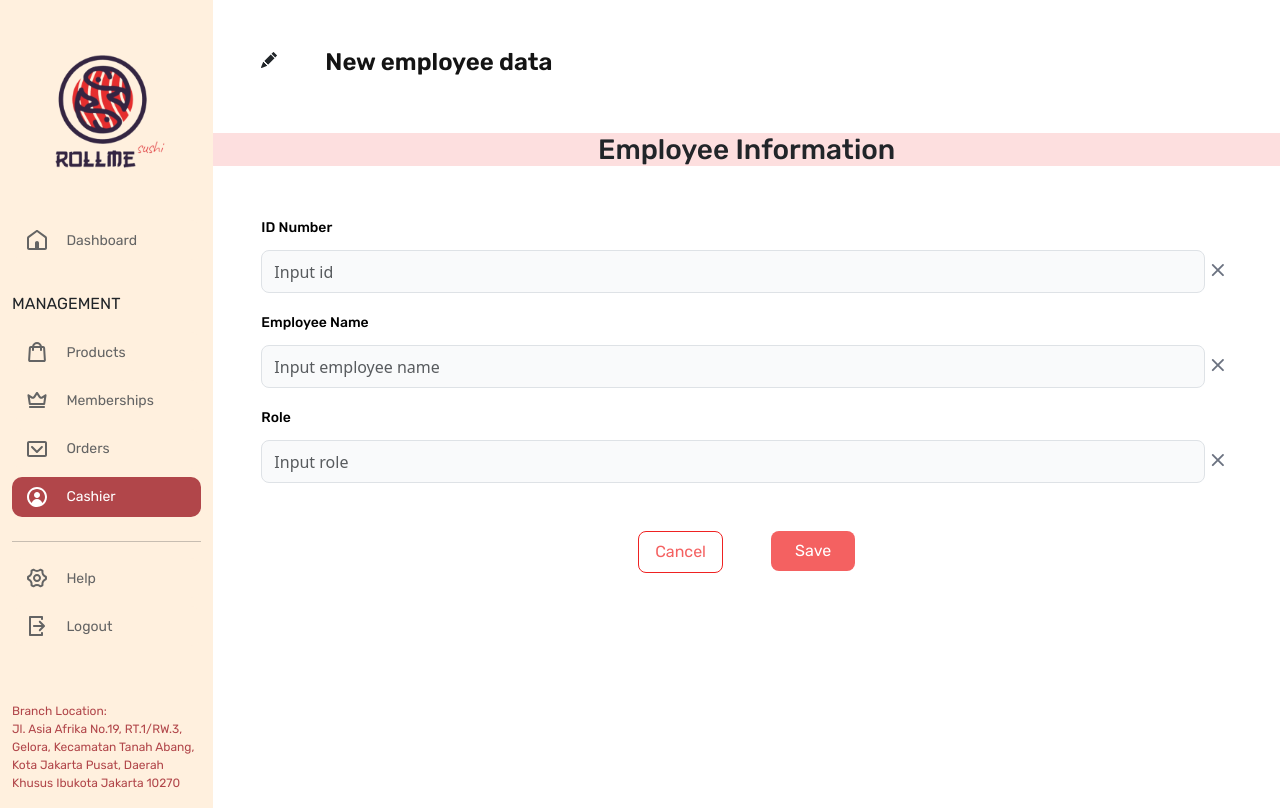
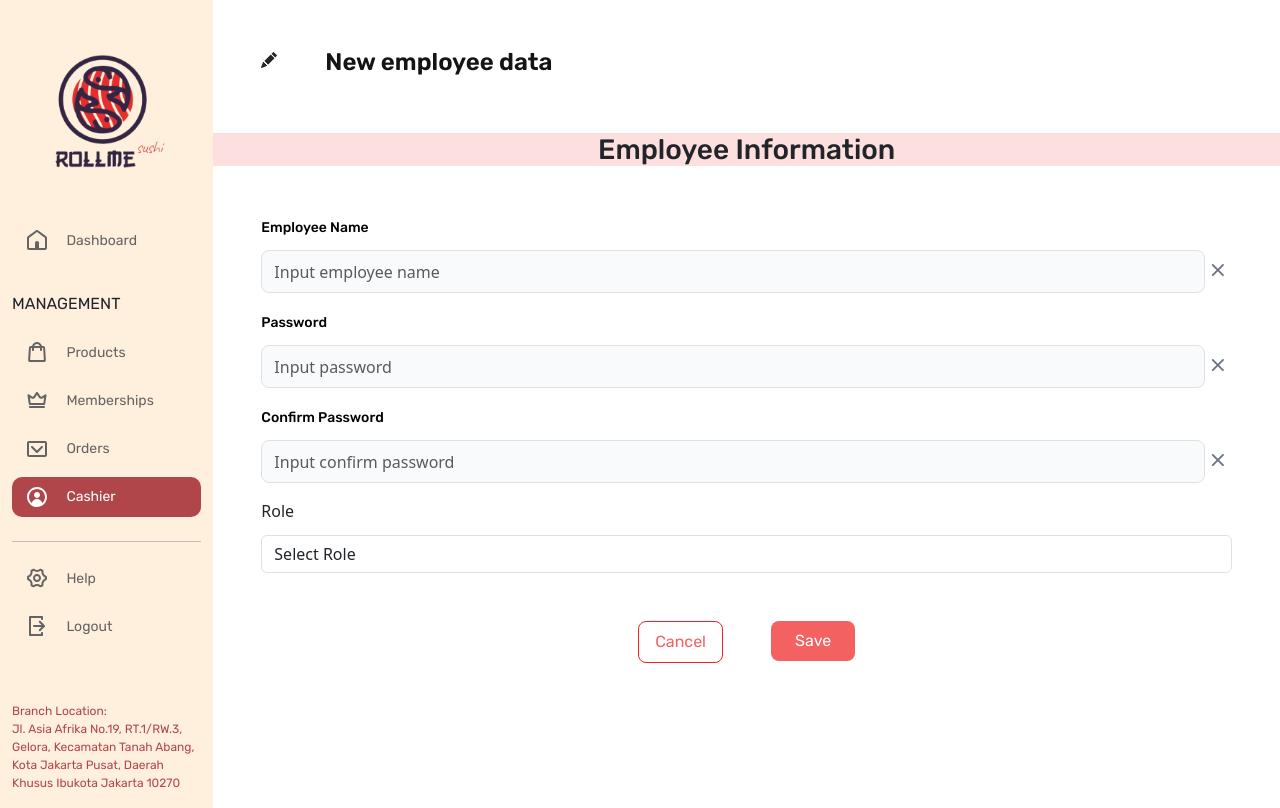
Before and after one commit to Capstone-MSIB-Altera-Batch-4/frontend_react, a React (Vite) app in the folder pos-capstone/: page /cashier/addemployee in a window 1280 px wide. Built offline with nearby package versions, Linux system fonts and the light colour scheme; sample sign-in values are in the browser's storage; a web font is replaced by a local one.

Commit message:
add changes

```diff
--- a/pos-capstone/src/component/CashierForm/CashierForm.jsx
+++ b/pos-capstone/src/component/CashierForm/CashierForm.jsx
@@ -12,37 +12,51 @@ import { Link, useNavigate } from "react-router-dom";
 import { useDispatch } from "react-redux";
 import { createCashier, updateCashier } from "../../config/redux/actions/cashierActions";
 
-const CashierForm = ( {filterData, showModalFor} ) => {
+const CashierForm = ({ filterData, showModalFor }) => {
   const [showConfirmModal, setShowConfirmModal] = useState(false);
   const [showCategory, setShowCategory] = useState(false);
-  console.log(showModalFor)
 
 
   const dispatch = useDispatch();
   const navigate = useNavigate();
 
-  let initialValues = {
-    id: "",
-    username: "",
-    role: ""
-  };
+  let initialValues = {}
 
   if (showModalFor === "edit") {
-    console.log(showModalFor)
     initialValues = {
-      id: filterData[0].id_code,
+      id_code: filterData[0].id_code,
       username: filterData[0].name,
       role: filterData[0].role
     };
+  } else {
+    initialValues = {
+      username: "",
+      password: "",
+      confirmPassword: "",
+      role: ""
+    };
+  }
+
+  let validationSchema = Yup.object().shape({
+    role: Yup.string()
+      .required('The role field must be filled in'),
+  });
+
+  if (showModalFor !== 'edit') {
+    validationSchema = validationSchema.shape({
+      username: Yup.string()
+        .required('The employee name field must be filled in'),
+      password: Yup.string()
+        .required('The password field must be filled in'),
+      confirmPassword: Yup.string()
+        .oneOf([Yup.ref('password'), null], 'Passwords must match')
+        .required('The confirm password field must be filled in'),
+    });
   }
 
   const formik = useFormik({
     initialValues: initialValues,
-    validationSchema: Yup.object().shape({
-      id: Yup.string().required("The id field must be filled in"),
-      username: Yup.string().required("The employee name field must be filled in"),
-      role: Yup.string().required("The role field must be filled in"),
-    }),
+    validationSchema: validationSchema,
     onSubmit: (values) => {
       console.log(values);
 
@@ -64,32 +78,58 @@ const CashierForm = ( {filterData, showModalFor} ) => {
       });
     },
   });
+
+  console.log(formik.errors)
   return (
     <>
       <form>
         <div className="col w-100 text-start px-5">
-          <div className="mb-3">
+          {/* <div className="mb-3">
             <TextField
-              htmlFor="id"
+              htmlFor="id_code"
               label="ID Number"
-              placeholder="Input id"
-              name="id"
+              placeholder="Input id code"
+              name="id_code"
               type="text"
-              id="id"
-              value={formik.values.id}
+              id="id_code"
+              value={formik.values.id_code}
               onChange={formik.handleChange}
               onBlur={formik.handleBlur}
               className={
-                formik.errors.id && formik.touched.id
+                formik.errors.id_code && formik.touched.id_code
                   ? "form-control mt-1 is-invalid bg-danger bg-opacity-10"
                   : "form-control mt-1"
               }
-              onClearInput={() => formik.setFieldValue("id", "", false)}
+              onClearInput={() => formik.setFieldValue("id_Code", "", false)}
             />
-            {formik.errors.id && formik.touched.id && (
-              <InputErrorMessage label={formik.errors.id} />
+            {formik.errors.id_code && formik.touched.id_code && (
+              <InputErrorMessage label={formik.errors.id_code} />
             )}
-          </div>
+          </div> */}
+          {showModalFor === "edit" && (
+            <div className="mb-3">
+              <TextField
+                htmlFor="id_code"
+                label="ID Number"
+                placeholder="Input ID Code"
+                name="id_code"
+                type="text"
+                id="id_code"
+                value={formik.values.id_code}
+                onChange={formik.handleChange}
+                onBlur={formik.handleBlur}
+                className={
+                  formik.errors.id_code && formik.touched.id_code
+                    ? "form-control mt-1 is-invalid bg-danger bg-opacity-10"
+                    : "form-control mt-1 "
+                }
+                readOnly={true}
+              />
+              {formik.errors.id_code && formik.touched.id_code && (
+                <InputErrorMessage label={formik.errors.id_code} />
+              )}
+            </div>
+          )}
           <div className="mb-3">
             <TextField
               htmlFor="username"
@@ -106,13 +146,62 @@ const CashierForm = ( {filterData, showModalFor} ) => {
                   ? "form-control mt-1 is-invalid bg-danger bg-opacity-10"
                   : "form-control mt-1"
               }
-              onClearInput={() => formik.setFieldValue("username", "", false)}
+              readOnly={showModalFor === "edit"}
+              onClearInput={showModalFor === "edit" ? undefined : () => formik.setFieldValue("username", "", false)}
             />
             {formik.errors.username && formik.touched.username && (
               <InputErrorMessage label={formik.errors.username} />
             )}
           </div>
-          <div className="mb-3">
+          {showModalFor !== "edit" && (
+            <>
+              <div className="mb-3">
+                <TextField
+                  htmlFor="password"
+                  label="Password"
+                  placeholder="Input password"
+                  name="password"
+                  type="text"
+                  id="password"
+                  value={formik.values.password}
+                  onChange={formik.handleChange}
+                  onBlur={formik.handleBlur}
+                  className={
+                    formik.errors.password && formik.touched.password
+                      ? "form-control mt-1 is-invalid bg-danger bg-opacity-10"
+                      : "form-control mt-1"
+                  }
+                  onClearInput={() => formik.setFieldValue("password", "", false)}
+                />
+                {formik.errors.password && formik.touched.password && (
+                  <InputErrorMessage label={formik.errors.password} />
+                )}
+              </div>
+              <div className="mb-3">
+                <TextField
+                  htmlFor="confirmPassword"
+                  label="Confirm Password"
+                  placeholder="Input confirm password"
+                  name="confirmPassword"
+                  type="text"
+                  id="confirmPassword"
+                  value={formik.values.confirmPassword}
+                  onChange={formik.handleChange}
+                  onBlur={formik.handleBlur}
+                  className={
+                    formik.errors.confirmPassword && formik.touched.confirmPassword
+                      ? "form-control mt-1 is-invalid bg-danger bg-opacity-10"
+                      : "form-control mt-1"
+                  }
+                  onClearInput={() => formik.setFieldValue("confirmPassword", "", false)}
+                />
+                {formik.errors.confirmPassword && formik.touched.confirmPassword && (
+                  <InputErrorMessage label={formik.errors.confirmPassword} />
+                )}
+              </div>
+            </>
+          )}
+          {/* <div className="mb-3">
             <TextField
               htmlFor="role"
               label="Role"
@@ -130,6 +219,31 @@ const CashierForm = ( {filterData, showModalFor} ) => {
               }
               onClearInput={() => formik.setFieldValue("role", "", false)}
             />
+            {formik.errors.role && formik.touched.role && (
+              <InputErrorMessage label={formik.errors.role} />
+            )}
+          </div> */}
+          <div className="mb-3">
+            <label htmlFor="role" className="form-label">
+              Role
+            </label>
+            <select
+              id="role"
+              name="role"
+              className={
+                formik.errors.role && formik.touched.role
+                  ? "form-control mt-1 is-invalid bg-danger bg-opacity-10"
+                  : "form-control mt-1"
+              }
+              value={formik.values.role}
+              onChange={formik.handleChange}
+              onBlur={formik.handleBlur}
+            >
+              <option value="">Select Role</option>
+              <option value="cashier">Cashiers</option>
+              <option value="waiters">Waiters</option>
+              <option value="headwaiters">Head Waiters</option>
+            </select>
             {formik.errors.role && formik.touched.role && (
               <InputErrorMessage label={formik.errors.role} />
             )}
--- a/pos-capstone/src/component/MembershipForm/MembershipForm.jsx
+++ b/pos-capstone/src/component/MembershipForm/MembershipForm.jsx
@@ -32,6 +32,8 @@ const MembershipForm = ({ filterData, showModalFor }) => {
 
   const formattedDate = `${year}-${month}-${day}`;
   console.log(formattedDate);
+
+  console.log(filterData[0].level)
 
   const formik = useFormik({
     initialValues: {
@@ -82,7 +84,8 @@ const MembershipForm = ({ filterData, showModalFor }) => {
                   ? "form-control mt-1 disabled is-invalid bg-danger bg-opacity-10"
                   : "form-control mt-1 disabled"
               }
-              onClearInput={() => formik.setFieldValue("id customer", "", false)}
+              readOnly
+              onClearInput
             />
             {formik.errors.id && formik.touched.id && (
               <InputErrorMessage label={formik.errors.id} />
@@ -176,7 +179,7 @@ const MembershipForm = ({ filterData, showModalFor }) => {
               <InputErrorMessage label={formik.errors.birth_day} />
             )}
           </div>
-          <div className="mb-3">
+          {/* <div className="mb-3">
             <TextField
               htmlFor="level"
               label="Current level"
@@ -194,6 +197,31 @@ const MembershipForm = ({ filterData, showModalFor }) => {
               }
               onClearInput={() => formik.setFieldValue("level", "", false)}
             />
+            {formik.errors.level && formik.touched.level && (
+              <InputErrorMessage label={formik.errors.level} />
+            )}
+          </div> */}
+          <div className="mb-3">
+            <label htmlFor="level" className="form-label">
+              Level
+            </label>
+            <select
+              id="level"
+              name="level"
+              className={
+                formik.errors.level && formik.touched.level
+                  ? "form-control mt-1 is-invalid bg-danger bg-opacity-10"
+                  : "form-control mt-1"
+              }
+              value={formik.values.level}
+              onChange={formik.handleChange}
+              onBlur={formik.handleBlur}
+            >
+              <option value="">Select level</option>
+              <option value="Bronze">Bronze</option>
+              <option value="silver">Silver</option>
+              <option value="gold">Gold</option>
+            </select>
             {formik.errors.level && formik.touched.level && (
               <InputErrorMessage label={formik.errors.level} />
             )}
--- a/pos-capstone/src/element/Textfield/Textfield.jsx
+++ b/pos-capstone/src/element/Textfield/Textfield.jsx
@@ -17,6 +17,7 @@ const TextField = (props) => {
                     onChange={props.onChange}
                     onBlur={props.onBlur}
                     placeholder={props.placeholder}
+                    readOnly={props.readOnly}
                 />
                 <button
                     onClick={props.onClearInput}
--- a/pos-capstone/src/page/Cashier/Cashier.jsx
+++ b/pos-capstone/src/page/Cashier/Cashier.jsx
@@ -19,7 +19,9 @@ const Cashier = () => {
   const dispatch = useDispatch();
   const cashiers = useSelector((state) => state.cashiers.cashiers.data);
   //ambil response pagination
-  const pagination = useSelector(state => state.members.members.pagination);
+  const pagination = useSelector(state => state.cashiers.cashiers.pagination);
+
+  console.log(pagination)
 
   const [searchInput, setSearchInput] = useState("");
   const [filteredCashiers, setFilteredCashiers] = useState([]);
```
